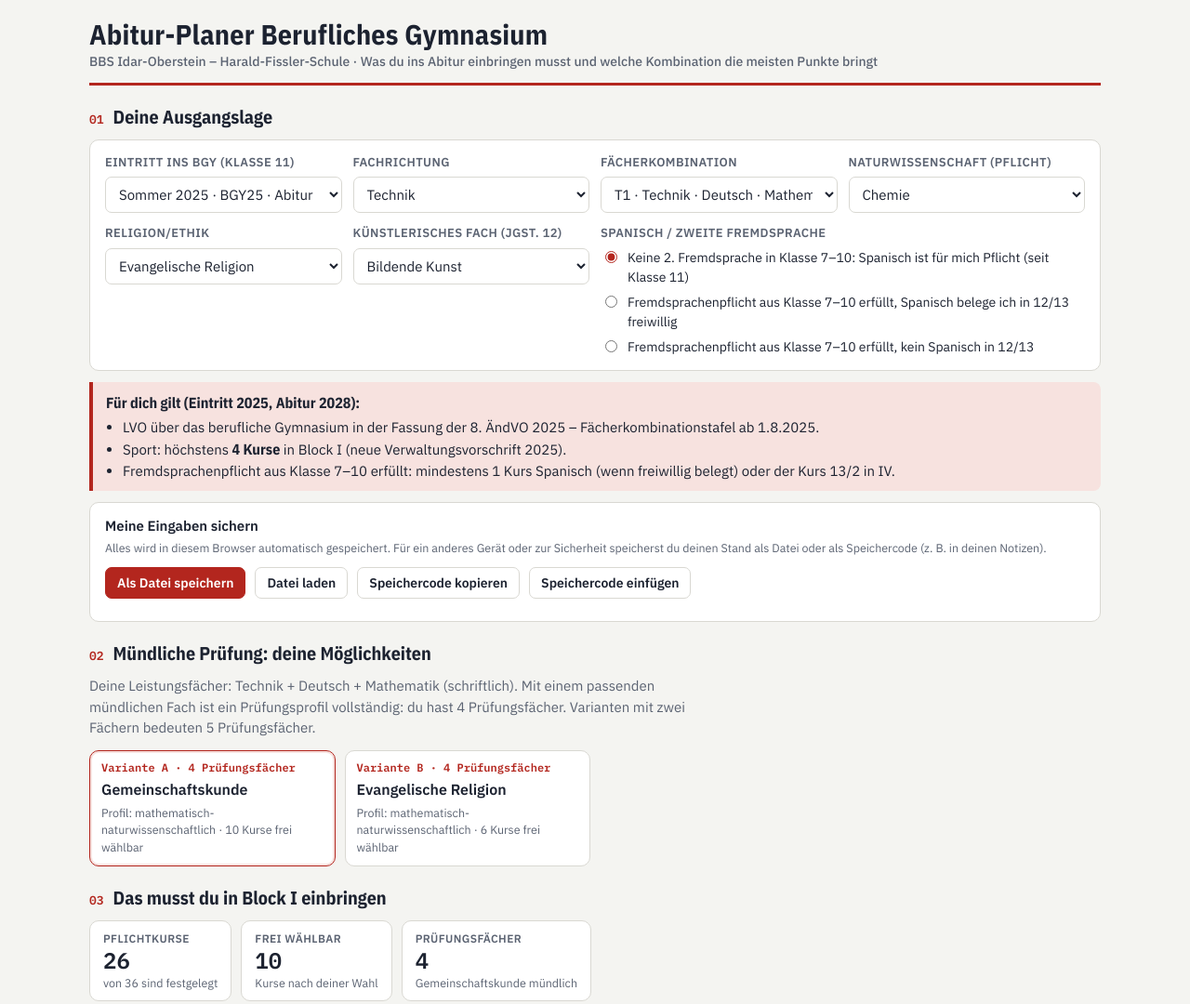
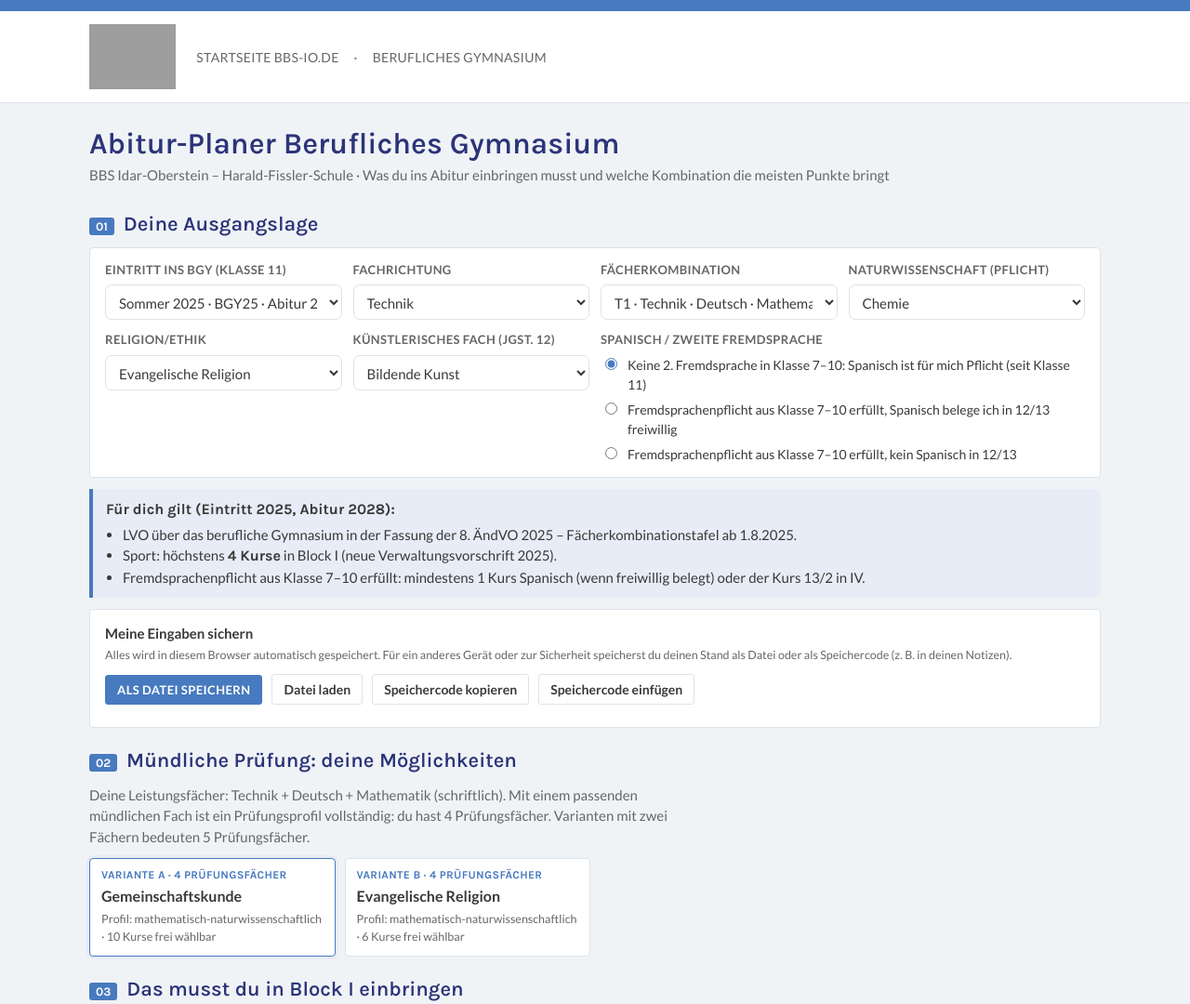
Before and after one commit to drudolphy/abitur-planer, a plain HTML site: page index.html in a window 1280 px wide. Shown: the top 1080 px of the page at 93% size. Drawn offline with nearby package versions, Linux system fonts and the light colour scheme; grey boxes are pictures that could not be loaded.

Commit message:
Design an bbs-io.de angepasst (Farben, Schriften, Logo)
Co-Authored-By: Claude Opus 5.5 <noreply@anthropic.com>
Claude-Session: https://claude.ai/code/session_01QfvV7ZUXgXiFNu233C9sm5

```diff
--- a/index.html
+++ b/index.html
@@ -5,57 +5,53 @@
 <meta name="viewport" content="width=device-width, initial-scale=1">
 <title>Abitur-Planer BGY</title>
 <link rel="preconnect" href="https://fonts.googleapis.com">
-<link href="https://fonts.googleapis.com/css2?family=IBM+Plex+Sans+Condensed:wght@600;700&family=IBM+Plex+Sans:wght@400;500;600&family=IBM+Plex+Mono:wght@500;600&display=swap" rel="stylesheet">
+<link href="https://fonts.googleapis.com/css2?family=Karla:wght@300;400;600;700&family=Lato:wght@400;700&display=swap" rel="stylesheet">
 <style>
 :root{
-  /* Layout: Einstellungen oben als Raster, darunter Prüfungsvarianten, Einbringungstabelle (zugleich Notenraster), Block II, Regeln */
-  --bg:#f4f4f1; --surface:#ffffff; --ink:#1c2230; --muted:#5b6372; --line:#d9d8d2;
-  --accent:#b3261e; --accent-ink:#ffffff; --accent-soft:#f7e2df;
-  --lf:#f2d4d7; --pf:#d9e6f6; --sel:#dcefe0; --dim:#efeee9;
-  --ok:#1d7a3e; --warn:#9a5a00; --bad:#b3261e;
-  --font-display:'IBM Plex Sans Condensed','Arial Narrow',sans-serif;
-  --font-body:'IBM Plex Sans',system-ui,-apple-system,'Segoe UI',sans-serif;
-  --font-mono:'IBM Plex Mono',ui-monospace,Consolas,monospace;
+  /* Design nach bbs-io.de: blauer Balken oben, weißer Kopf mit Logo, Karla-Überschriften in Dunkelblau, Lato im Text */
+  --bg:#f0f3f6; --surface:#ffffff; --ink:#393939; --muted:#666666; --line:#dde2ea;
+  --accent:#2b3479; --accent-ink:#ffffff; --accent-soft:#e7ecf6; --accent2:#477abf;
+  --lf:#dde1f1; --pf:#dbe8f7; --sel:#e1f1e5; --dim:#eef1f5;
+  --ok:#1d7a3e; --warn:#9a5a00; --bad:#b3261e; --bad-soft:#f8e3e1;
+  --font-display:'Karla','Lato',Arial,sans-serif;
+  --font-body:'Lato','Open Sans',Arial,sans-serif;
+  --font-mono:'Karla','Lato',Arial,sans-serif;
   color-scheme:light;
 }
-@media (prefers-color-scheme:dark){:root:not([data-theme="light"]){
-  --bg:#13161c; --surface:#1b1f27; --ink:#e7e8eb; --muted:#a2a9b6; --line:#2f3542;
-  --accent:#ff7d70; --accent-ink:#1b0f0e; --accent-soft:#3b201e;
-  --lf:#46282d; --pf:#20314a; --sel:#1f3a28; --dim:#232832;
-  --ok:#62d08c; --warn:#f0b35a; --bad:#ff7d70; color-scheme:dark;}}
-:root[data-theme="dark"]{
-  --bg:#13161c; --surface:#1b1f27; --ink:#e7e8eb; --muted:#a2a9b6; --line:#2f3542;
-  --accent:#ff7d70; --accent-ink:#1b0f0e; --accent-soft:#3b201e;
-  --lf:#46282d; --pf:#20314a; --sel:#1f3a28; --dim:#232832;
-  --ok:#62d08c; --warn:#f0b35a; --bad:#ff7d70; color-scheme:dark;}
 *{box-sizing:border-box}
 html,body{margin:0}
 body{background:var(--bg);color:var(--ink);font:15px/1.5 var(--font-body)}
-.wrap{max-width:1120px;margin:0 auto;padding:20px 16px 60px;display:grid;gap:22px}
-header{display:flex;flex-wrap:wrap;align-items:flex-end;justify-content:space-between;gap:12px;border-bottom:3px solid var(--accent);padding-bottom:12px}
-h1{font:700 30px/1.1 var(--font-display);margin:0;letter-spacing:.2px;text-wrap:balance}
-h1 small{display:block;font:500 14px/1.4 var(--font-body);color:var(--muted);letter-spacing:0;margin-top:4px}
-h2{font:700 20px/1.2 var(--font-display);margin:0;text-wrap:balance;display:flex;gap:10px;align-items:baseline}
-h2 .no{font:600 13px var(--font-mono);color:var(--accent)}
+.wrap{max-width:1120px;margin:0 auto;padding:22px 16px 60px;display:grid;gap:22px}
+body{border-top:12px solid var(--accent2)}
+.topbar{background:var(--surface);border-bottom:1px solid var(--line)}
+.topbar .in{max-width:1120px;margin:0 auto;padding:14px 16px;display:flex;flex-wrap:wrap;gap:14px 22px;align-items:center}
+.topbar img{height:70px;width:auto;display:block}
+.topbar nav{font:500 14px var(--font-body);text-transform:uppercase;letter-spacing:.3px;color:var(--muted);display:flex;gap:16px;flex-wrap:wrap}
+.topbar nav a{color:inherit;text-decoration:none}.topbar nav a:hover{color:var(--accent)}
+header{display:grid;gap:6px;padding:4px 0 6px}
+h1{font:600 32px/1.15 var(--font-display);margin:0;color:var(--accent);text-wrap:balance}
+h1 small{display:block;font:400 15px/1.45 var(--font-body);color:var(--muted);margin-top:4px}
+h2{font:600 22px/1.2 var(--font-display);margin:0;color:var(--accent);text-wrap:balance;display:flex;gap:10px;align-items:baseline}
+h2 .no{font:700 13px var(--font-display);color:var(--accent-ink);background:var(--accent2);padding:2px 7px;border-radius:3px}
 .sect{display:grid;gap:12px}
 .lead{color:var(--muted);margin:0;max-width:72ch}
-.card{background:var(--surface);border:1px solid var(--line);border-radius:10px;padding:14px 16px}
+.card{background:var(--surface);border:1px solid var(--line);border-radius:4px;padding:14px 16px}
 .settings{display:grid;grid-template-columns:repeat(auto-fit,minmax(230px,1fr));gap:12px}
 .field{display:grid;gap:6px;align-content:start}
 .field>label,.field>.lbl{font-weight:600;font-size:13px;color:var(--muted);text-transform:uppercase;letter-spacing:.4px}
 select,input[type=text]{font:inherit;color:var(--ink);background:var(--surface);border:1px solid var(--line);border-radius:7px;padding:8px 10px;width:100%}
-select:focus-visible,input:focus-visible,button:focus-visible,.opt:focus-visible{outline:2px solid var(--accent);outline-offset:2px}
+select:focus-visible,input:focus-visible,button:focus-visible,.opt:focus-visible{outline:2px solid var(--accent2);outline-offset:2px}
 .radios{display:grid;gap:6px}
 .radios label,.check{display:flex;gap:8px;align-items:flex-start;font-size:14px;cursor:pointer}
-.radios input,.check input{margin-top:3px;accent-color:var(--accent)}
-.jginfo{border-left:4px solid var(--accent);background:var(--accent-soft);border-radius:0 8px 8px 0;padding:10px 14px;display:grid;gap:4px}
+.radios input,.check input{margin-top:3px;accent-color:var(--accent2)}
+.jginfo{border-left:4px solid var(--accent2);background:var(--accent-soft);border-radius:0 8px 8px 0;padding:10px 14px;display:grid;gap:4px}
 .jginfo b{font-family:var(--font-display);font-size:16px}
 .jginfo ul{margin:0;padding-left:18px}
 .opts{display:grid;grid-template-columns:repeat(auto-fill,minmax(220px,1fr));gap:10px}
-.opt{background:var(--surface);border:1.5px solid var(--line);border-radius:10px;padding:10px 12px;cursor:pointer;display:grid;gap:4px;text-align:left;font:inherit;color:inherit}
+.opt{background:var(--surface);border:1.5px solid var(--line);border-radius:4px;padding:10px 12px;cursor:pointer;display:grid;gap:4px;text-align:left;font:inherit;color:inherit}
 .opt:hover{border-color:var(--muted)}
-.opt[aria-pressed="true"]{border-color:var(--accent);box-shadow:0 0 0 2px var(--accent-soft) inset}
-.opt .tag{font:600 12px var(--font-mono);color:var(--accent)}
+.opt[aria-pressed="true"]{border-color:var(--accent2);box-shadow:0 0 0 3px var(--accent-soft)}
+.opt .tag{font:700 12px var(--font-display);color:var(--accent2);text-transform:uppercase;letter-spacing:.3px}
 .opt .subs{font-weight:600;font-size:16px}
 .opt .meta{font-size:12.5px;color:var(--muted)}
 .opt .score{font:600 14px var(--font-mono)}
@@ -65,22 +61,24 @@ select:focus-visible,input:focus-visible,button:focus-visible,.opt:focus-visible
 .vol{display:flex;flex-wrap:wrap;gap:10px;align-items:center}
 .vol select{width:auto;min-width:220px}
 .summary{display:flex;flex-wrap:wrap;gap:10px}
-.tile{background:var(--surface);border:1px solid var(--line);border-radius:10px;padding:10px 14px;min-width:150px;display:grid}
+.tile{background:var(--surface);border:1px solid var(--line);border-top:3px solid var(--accent2);border-radius:4px;padding:10px 14px;min-width:150px;display:grid}
 .tile .k{font-size:12px;color:var(--muted);text-transform:uppercase;letter-spacing:.4px;font-weight:600}
-.tile .v{font:600 24px/1.2 var(--font-mono);font-variant-numeric:tabular-nums}
+.tile .v{font:700 26px/1.2 var(--font-display);color:var(--accent);font-variant-numeric:tabular-nums}
 .tile .s{font-size:12.5px;color:var(--muted)}
-.tile.good{border-color:var(--ok)} .tile.good .v{color:var(--ok)}
-.tile.badt{border-color:var(--bad)} .tile.badt .v{color:var(--bad)}
+.tile.good{border-color:var(--line);border-top-color:var(--ok)} .tile.good .v{color:var(--ok)}
+.tile.badt{border-color:var(--line);border-top-color:var(--bad)} .tile.badt .v{color:var(--bad)}
 [hidden]{display:none!important}
 .savebox{display:grid;gap:10px}
 textarea{font:13px var(--font-mono);color:var(--ink);background:var(--surface);border:1px solid var(--line);border-radius:7px;padding:8px;width:100%;resize:vertical}
 .toolbar{display:flex;flex-wrap:wrap;gap:10px;align-items:center}
 button.btn{font:600 14px var(--font-body);border:1px solid var(--line);background:var(--surface);color:var(--ink);border-radius:7px;padding:7px 12px;cursor:pointer}
-button.btn.primary{background:var(--accent);color:var(--accent-ink);border-color:var(--accent)}
-.tablewrap{overflow-x:auto;border:1px solid var(--line);border-radius:10px;background:var(--surface)}
+button.btn{border-radius:3px}
+button.btn.primary{background:var(--accent2);color:#fff;border-color:var(--accent2);text-transform:uppercase;font-size:13px;letter-spacing:.4px}
+button.btn.primary:hover{background:var(--accent)}
+.tablewrap{overflow-x:auto;border:1px solid var(--line);border-radius:4px;background:var(--surface)}
 table{border-collapse:collapse;width:100%;font-variant-numeric:tabular-nums}
 th,td{padding:7px 9px;border-bottom:1px solid var(--line);text-align:left;vertical-align:middle}
-thead th{font-size:12px;text-transform:uppercase;letter-spacing:.4px;color:var(--muted);background:var(--dim);position:sticky;top:0}
+thead th{font-size:12px;text-transform:uppercase;letter-spacing:.4px;color:#fff;background:var(--accent);position:sticky;top:0}
 tbody tr:last-child td{border-bottom:none}
 td.fach{font-weight:600;min-width:170px}
 td.fach .x2{font:600 11px var(--font-mono);background:var(--accent);color:var(--accent-ink);border-radius:4px;padding:0 5px;margin-left:6px}
@@ -88,8 +86,8 @@ td.fach .x2{font:600 11px var(--font-mono);background:var(--accent);color:var(--
 .role.LF{background:var(--lf)} .role.PF{background:var(--pf)} .role.GF,.role.KF,.role.GFfw{background:var(--dim)}
 td.c{text-align:center;width:74px;font-size:12.5px;color:var(--muted)}
 td.c.must{color:var(--ink);font-weight:600}
-td.c.must::before{content:"";display:inline-block;width:7px;height:7px;border-radius:50%;background:var(--accent);margin-right:5px;vertical-align:1px}
-td.c.alt::before{background:transparent;border:1.5px solid var(--accent)}
+td.c.must::before{content:"";display:inline-block;width:7px;height:7px;border-radius:50%;background:var(--accent2);margin-right:5px;vertical-align:1px}
+td.c.alt::before{background:transparent;border:1.5px solid var(--accent2)}
 td.c.na{color:var(--line)}
 td.c.in{background:var(--sel)}
 td.c.out input{opacity:.55}
@@ -102,7 +100,7 @@ td.rule{font-size:13px;color:var(--muted);min-width:200px}
 .legend span{display:inline-flex;gap:6px;align-items:center}
 .sw{width:14px;height:14px;border-radius:3px;display:inline-block;border:1px solid var(--line)}
 .msg{border-radius:8px;padding:9px 12px;font-size:14px}
-.msg.bad{background:var(--accent-soft);color:var(--bad);font-weight:500}
+.msg.bad{background:var(--bad-soft);color:var(--bad);font-weight:600}
 .msg.info{background:var(--dim)}
 .b2grid{display:grid;grid-template-columns:repeat(auto-fill,minmax(210px,1fr));gap:10px}
 .b2grid .card{display:grid;gap:6px;padding:10px 12px}
@@ -113,12 +111,16 @@ td.rule{font-size:13px;color:var(--muted);min-width:200px}
 .rules li{margin:3px 0}
 .rules h3{font:700 16px var(--font-display);margin:0}
 .foot{font-size:12.5px;color:var(--muted)}
-.foot a{color:var(--accent)}
+.foot a{color:var(--accent2)}
 @media (prefers-reduced-motion:no-preference){.opt,.tile{transition:border-color .15s}}
 @media (max-width:560px){h1{font-size:25px} td.rule{min-width:150px}}
 </style>
 </head>
 <body>
+<div class="topbar"><div class="in">
+  <a href="https://www.bbs-io.de/"><img src="https://bbs-io.de/wp-content/uploads/2022/05/logo-bbs-io_.png" alt="BBS Idar-Oberstein – Harald-Fissler-Schule" onerror="this.closest('a').style.display='none'"></a>
+  <nav aria-label="Schule"><a href="https://www.bbs-io.de/">Startseite bbs-io.de</a><span aria-hidden="true">·</span><span>Berufliches Gymnasium</span></nav>
+</div></div>
 <div class="wrap">
 <header>
   <h1>Abitur-Planer Berufliches Gymnasium<small>BBS Idar-Oberstein – Harald-Fissler-Schule · Was du ins Abitur einbringen musst und welche Kombination die meisten Punkte bringt</small></h1>
```
